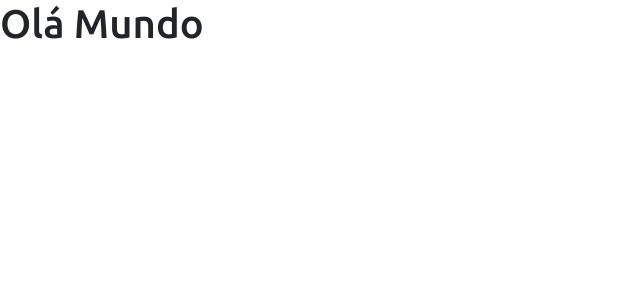
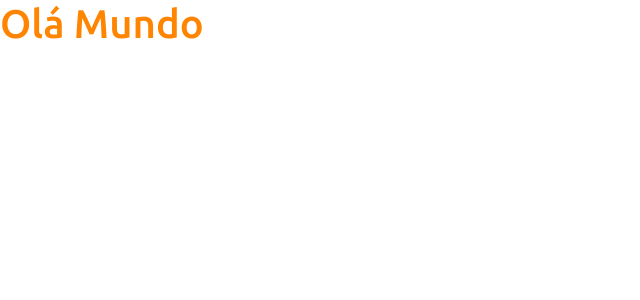
Before and after one commit to lohanmattos/projeto-Spring-React, a React (Create React App) app in the folder frontend/: page / in a window 1280 px wide. Shown: the top 300 px of the page, without its empty margins (0-640 px from the left). Built offline with nearby package versions, Linux system fonts and the light colour scheme.

Commit message:
BootStrap

```diff
--- a/frontend/src/App.tsx
+++ b/frontend/src/App.tsx
@@ -1,7 +1,7 @@
 function App() {
   return (
     <div>
-      <h1>Olá Mundo</h1>
+      <h1 className="text-primary">Olá Mundo</h1>
    </div>
   );
 }
```
Also changed, not shown: frontend/src/assets/css/styles.css (line endings or trailing spaces).
